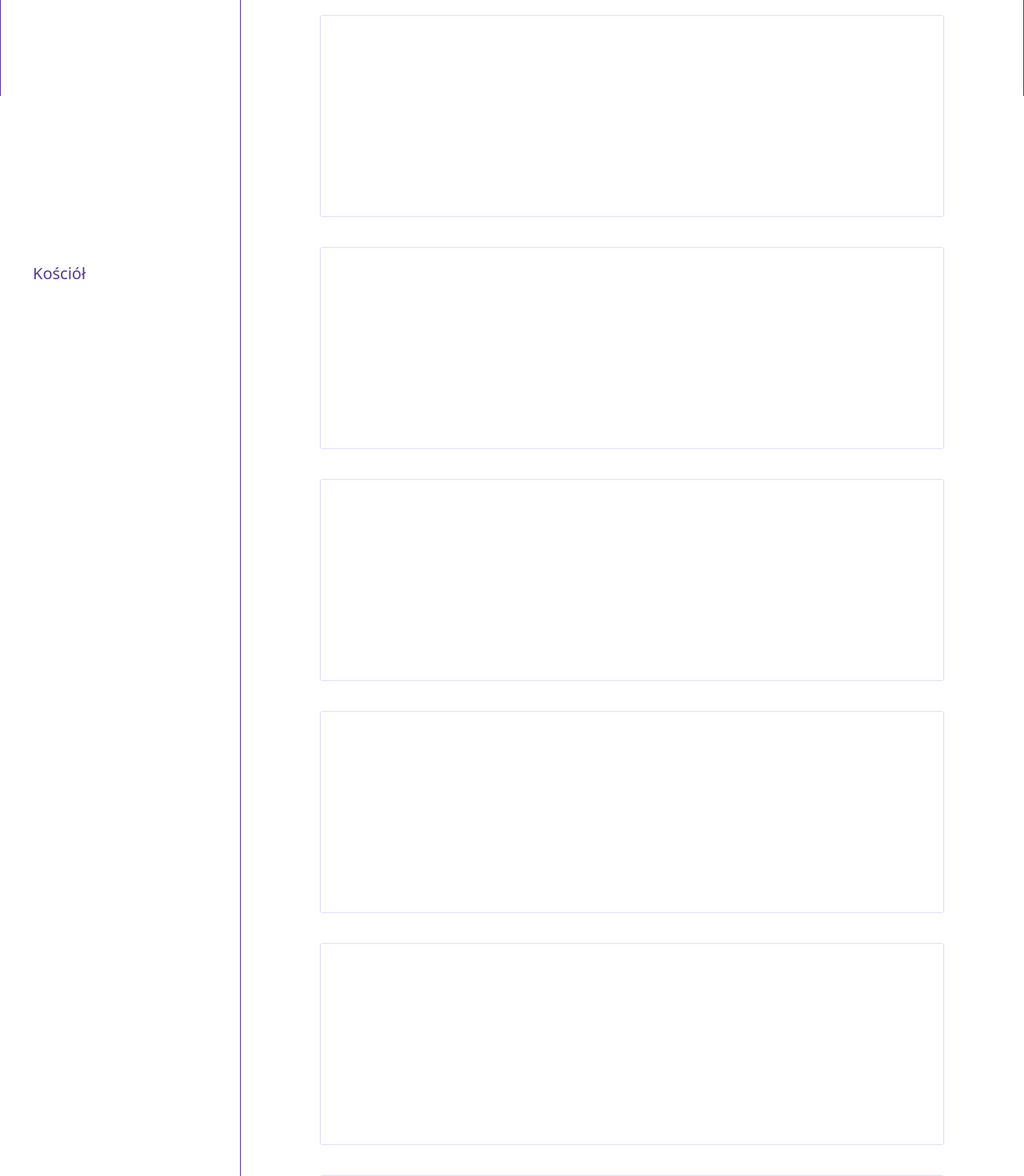
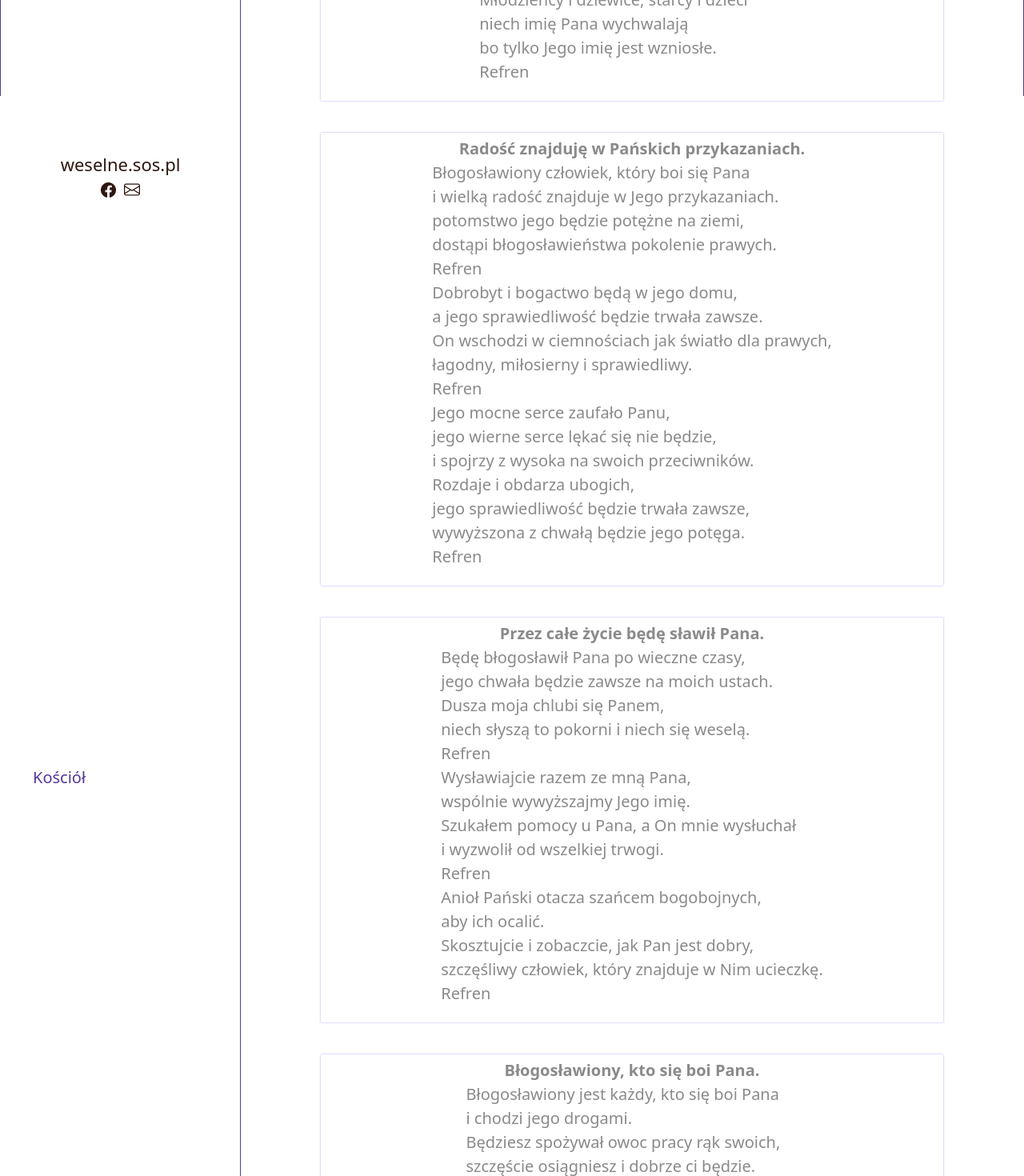
Before and after one commit to KolodziejczykTomasz/weselnesos, a Vue app: page /church/psalms in a window 1280 px wide. Shown: the part 680-2150 px from the top of the page at 80% size. Built offline with nearby package versions, Linux system fonts and the light colour scheme.

Commit message:
Added psalms.

```diff
--- a/src/data/psalms.js
+++ b/src/data/psalms.js
@@ -1,53 +1,46 @@
  const psalms =[
 {
     id:1,
-    title: "",
-    slug: "",
-    content: ""
+    title: "148,1-2. 3-4. 9-10. 11-13",
+    slug: "Niech imię Pana będzie pochwalone.",
+    content: "Chwalcie Pana z niebios, \n chwalcie Go na wysokościach. \n Chwalcie Go wszyscy Jego aniołowie, \n chwalcie Go wszystkie Jego zastępy \n  Refren \n Chwalcie Go słońce i księżycu, \n chwalcie Go wszystkie gwiazdy świecące. \n Chwalcie Go nieba najwyższe \n i wody, co są ponad niebem. \n Refren \n Góry i wszelkie pagórki, \n drzewa rodzące owoc i wszystkie cedry, \n Dzikie zwierzęta i wszelkie bydło, \n płazy i ptactwo skrzydlate. \n Refren \n Królowie ziemscy i wszystkie narody, \n władcy i wszyscy sędziowie tej ziemi, \n Młodzieńcy i dziewice, starcy i dzieci \n niech imię Pana wychwalają \n bo tylko Jego imię jest wzniosłe. \n Refren \n"
 },
 {
     id:2,
-    title: "",
-    slug: "",
-    content: ""
+    title: "Ps 112[111], 1-2. 3-4. 7b-9",
+    slug: "Radość znajduję w Pańskich przykazaniach.",
+    content: "Błogosławiony człowiek, który boi się Pana \n i wielką radość znajduje w Jego przykazaniach. \n potomstwo jego będzie potężne na ziemi, \n dostąpi błogosławieństwa pokolenie prawych. \n Refren \n Dobrobyt i bogactwo będą w jego domu, \n a jego sprawiedliwość będzie trwała zawsze. \n On wschodzi w ciemnościach jak światło dla prawych, \n łagodny, miłosierny i sprawiedliwy. \n Refren \n Jego mocne serce zaufało Panu, \n jego wierne serce lękać się nie będzie, \n i spojrzy z wysoka na swoich przeciwników. \n Rozdaje i obdarza ubogich, \n jego sprawiedliwość będzie trwała zawsze, \n wywyższona z chwałą będzie jego potęga. \n Refren \n"
 },
 {
     id:3,
-    title: "",
-    slug: "",
-    content: ""
+    title: "Ps 34[33], 2-3. 4-5. 8-9",
+    slug: " Przez całe życie będę sławił Pana.",
+    content: "Będę błogosławił Pana po wieczne czasy, \n jego chwała będzie zawsze na moich ustach. \n Dusza moja chlubi się Panem, \n niech słyszą to pokorni i niech się weselą. \n Refren \n Wysławiajcie razem ze mną Pana, \n wspólnie wywyższajmy Jego imię. \n Szukałem pomocy u Pana, a On mnie wysłuchał \n i wyzwolił od wszelkiej trwogi. \n Refren \n Anioł Pański otacza szańcem bogobojnych, \n aby ich ocalić. \n Skosztujcie i zobaczcie, jak Pan jest dobry, \n szczęśliwy człowiek, który znajduje w Nim ucieczkę. \n Refren \n"
 },
 {
     id:4,
-    title: "",
-    slug: "",
-    content: ""
+    title: "Ps 128[127], 1-2. 3. 4-5",
+    slug: "Błogosławiony, kto się boi Pana.",
+    content: "Błogosławiony jest każdy, kto się boi Pana \n i chodzi jego drogami. \n Będziesz spożywał owoc pracy rąk swoich, \n szczęście osiągniesz i dobrze ci będzie. \n Refren \n Małżonka twoja jest jak płodny szczep winny \n w zaciszu twojego domu. \n Synowie twoi jak oliwne gałązki \n dokoła twego stołu. \n Refren \n Tak będzie błogosławiony człowiek, \n który boi się Pana! \n Niech cię z Syjonu Pan błogosławi \n i obyś oglądał pomyślność Jeruzalem \n przez wszystkie dni twego życia. \n Refren"
 },
 {
     id:5,
-    title: "",
-    slug: "",
-    content: ""
+    title: "Ps 103[102], 1-2. 8 i 13. 17-18a",
+    slug: "Chwal i błogosław, duszo moja, Pana.",
+    content: "Błogosław, duszo moja, Pana, * \n  i wszystko, co jest we mnie, święte imię Jego. \n Błogosław, duszo moja, Pana * \n i nie zapominaj o wszystkich Jego dobrodziejstwach. \n  On odpuszcza wszystkie twoje winy * \n i leczy wszystkie choroby, \n On twoje życie ratuje od zguby, * \n obdarza cię łaską i zmiłowaniem. \n Miłosierny jest Pan i łaskawy, * \n nieskory do gniewu i bardzo cierpliwy. \n Nie zapamiętuje się w sporze, * \n nie płonie gniewem na wieki. \n Jak ojciec lituje się nad dziećmi, * \n tak Pan się lituje nad tymi, którzy się Go boją. \n Wie On, z czegośmy powstali, * \n pamięta, że jesteśmy prochem. \n Łaska zaś Boga jest wieczna dla Jego wyznawców, * \n a Jego sprawiedliwość nad ich potomstwem, \n nad wszystkimi, którzy strzegą Jego przymierza * \n i pamiętają, by spełniać Jego przykazania."
 },
 {
     id:6,
-    title: "",
-    slug: "",
-    content: ""
+    title: "Ps 145[144], 8-9. 10 i 15. 17-18",
+    slug: "Nasz Pan jest dobry dla wszystkich swych dzieci.",
+    content: "Pan jest łagodny i miłosierny, \n nieskory do gniewu i bardzo łaskawy. \n Pan jest dobry dla wszystkich, \n a Jego miłosierdzie nas wszystkim, co stworzył. \n Refren \n Niech Cię wielbią, Panie, wszystkie Twoje dzieła \n i niech Cię błogosławią Twoi święci. \n Oczy wszystkich zwracają się ku Tobie, \n a Ty karmisz ich we właściwym czasie. \n Refren \n Pan jest sprawiedliwy na wszystkich swych drogach \n  i łaskawy we wszystkich swoich dziełach. \n Pan jest blisko wszystkich, którzy Go wzywają, \n wszystkich wzywających Go szczerze. \n Refren"
 },
 {
     id:7,
-    title: "",
-    slug: "",
-    content: ""
-},
-{
-    id:8,
-    title: "",
-    slug: "",
-    content: ""
+    title: "Ps 33[32], 12-13. 18 i 20. 21-22",
+    slug: "Pełna jest ziemia łaskawości Pana.",
+    content: "Błogosławiony lud, którego Pan jest Bogiem, \n naród, który On wybrał na dziedzictwo dla siebie. \n Pan spogląda z nieba, \n widzi wszystkich ludzi. \n Refren \n Oczy Pana zwrócone na bogobojnych \n na tych, którzy czekają na jego łaskę. \n Dusza nasza oczekuje Pana, \n On jest naszą pomocą i tarczą. \n Refren \n Raduje się w nim nasze serce, \n ufamy jego świętemu imieniu. \n Panie, niech nas ogarnie Twoja łaska, \n według nadziei, którą pokładamy w Tobie."
 }
-
 ]
 
 
```
